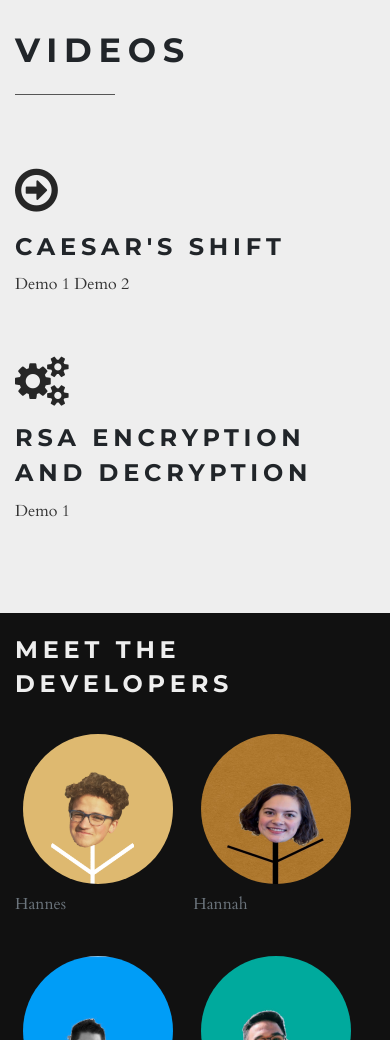
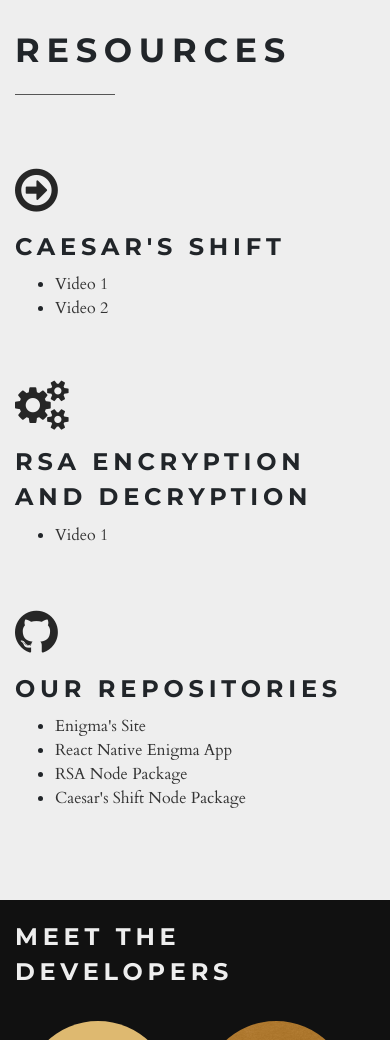
Before and after one commit to alexsocheathson/enigma-web, a plain HTML site: page index.html in a window 390 px wide. Shown: the part 7420-8460 px from the top of the page. Drawn offline with Linux system fonts and the light colour scheme; some packages are replaced by stand-ins of ours.

Commit message:
Game Day! - added resource links

```diff
--- a/index.html
+++ b/index.html
@@ -47,6 +47,7 @@
               <li class="nav-item"><a href="#text" class="nav-link link-scroll">Description</a></li>
               <li class="nav-item"><a href="#services" class="nav-link link-scroll">Features</a></li>
               <li class="nav-item"><a href="#portfolio" class="nav-link link-scroll">Screenshots</a></li>
+              <li class="nav-item"><a href="#services2" class="nav-link link-scroll">Resources</a></li>
             </ul>
           </div>
         </div>
@@ -179,25 +180,41 @@
     </section>
     <!-- Portfolio / gallery end-->
 
-    <section id="services" style="background-color: #eee">
+    <section id="services2" style="background-color: #eee">
       <div class="container">
         <div class="row services">
           <div class="col-lg-12">
-            <h2 class="heading">Videos</h2>
+            <h2 class="heading">Resources</h2>
             <div class="row">
-              <div class="col-md-6">
+              <div class="col-md-4">
                 <div class="box">
                   <div class="icon"><i class="fa fa-arrow-circle-o-right"></i></div>
                   <h4 >Caesar's Shift</h4>
-                  <a href = "https://vimeo.com/270669152">Demo 1</a>
-                  <a href = "https://vimeo.com/270669280">Demo 2</a>
+                  <ul>
+                    <li><a href = "https://vimeo.com/270669152">Video 1</a></li>
+                    <li><a href = "https://vimeo.com/270669280">Video 2</a></li>
+                  </ul>
                 </div>
               </div>
-              <div class="col-md-6">
+              <div class="col-md-4">
                 <div class="box">
                   <div class="icon"><i class="fa fa-cogs"></i></div>
                   <h4>RSA Encryption and Decryption</h4>
-                  <a href = "https://vimeo.com/270668978">Demo 1</a>
+                  <ul>
+                    <li><a href = "https://vimeo.com/270668978">Video 1</a></li>
+                  </ul>
+                </div>
+              </div>
+              <div class="col-md-4">
+                <div class="box">
+                  <div class="icon"><i class="fa fa-github"></i></div>
+                  <h4>Our Repositories</h4>
+                  <ul>
+                    <li><a href = "https://github.com/alexsocheathson/enigma-web">Enigma's Site</a></li>
+                    <li><a href = "https://github.com/hannesmcman/enigma">React Native Enigma App</a></li>
+                    <li><a href = "https://github.com/hannesmcman/rsa-js">RSA Node Package</a></li>
+                    <li><a href = "https://github.com/alexsocheathson/caesarsShift">Caesar's Shift Node Package</a></li>
+                </ul>
                 </div>
               </div>
             </div>
```
